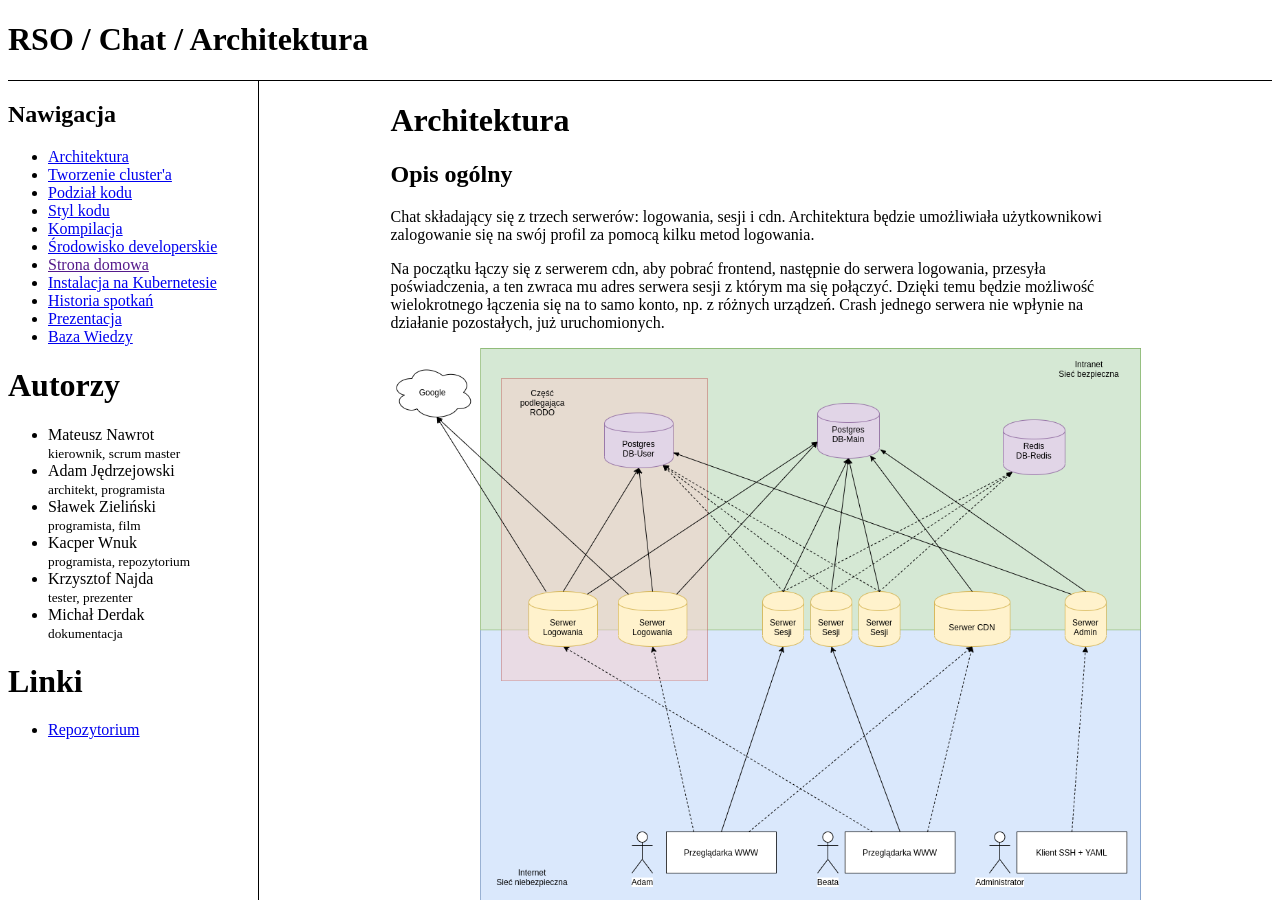
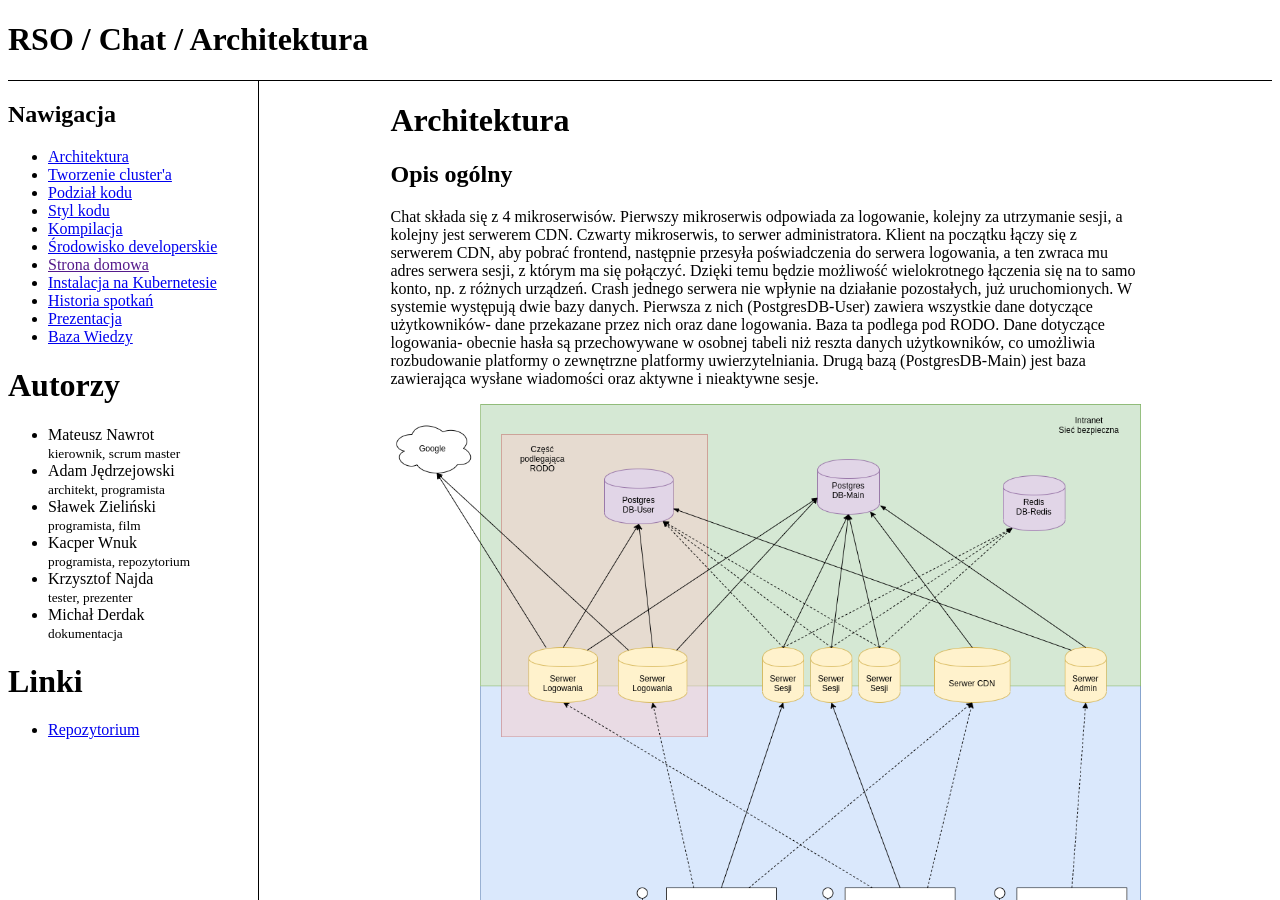
Before and after one commit to kacperwnuk/Chat, a Jekyll site: the page built from docs/architecture.md, in a window 1280 px wide and 900 px high. Built offline with Jekyll 4.4.1, drawn with Linux system fonts in a browser that asks for light colours; some of the changed text lies outside the part shown.

Commit message:
Update architecture.md

```diff
--- a/docs/architecture.md
+++ b/docs/architecture.md
@@ -6,12 +6,7 @@ title: "Architektura"
 ## Opis ogólny
 
 
-Chat składający się z trzech serwerów: logowania, sesji i cdn.
-Architektura będzie umożliwiała użytkownikowi zalogowanie się na swój profil za pomocą kilku metod logowania.
-
-Na początku łączy się z serwerem cdn, aby pobrać frontend, następnie do serwera logowania, przesyła poświadczenia, a ten zwraca mu adres serwera sesji z którym ma się połączyć.
-Dzięki temu będzie możliwość wielokrotnego łączenia się na to samo konto, np. z różnych urządzeń.
-Crash jednego serwera nie wpłynie na działanie pozostałych, już uruchomionych.
+Chat składa się z 4 mikroserwisów. Pierwszy mikroserwis odpowiada za logowanie, kolejny za utrzymanie sesji, a kolejny jest serwerem CDN. Czwarty mikroserwis, to serwer administratora. Klient na początku łączy się z serwerem CDN, aby pobrać frontend, następnie przesyła poświadczenia do serwera logowania, a ten zwraca mu adres serwera sesji, z którym ma się połączyć. Dzięki temu będzie możliwość wielokrotnego łączenia się na to samo konto, np. z różnych urządzeń. Crash jednego serwera nie wpłynie na działanie pozostałych, już uruchomionych. W systemie występują dwie bazy danych. Pierwsza z nich (PostgresDB-User) zawiera wszystkie dane dotyczące użytkowników- dane przekazane przez nich oraz dane logowania. Baza ta podlega pod RODO. Dane dotyczące logowania- obecnie hasła są przechowywane w osobnej tabeli niż reszta danych użytkowników, co umożliwia rozbudowanie platformy o zewnętrzne platformy uwierzytelniania. Drugą bazą (PostgresDB-Main) jest baza zawierająca wysłane wiadomości oraz aktywne i nieaktywne sesje.
 
 
 ![Architektura](assets/architecture.png)
@@ -138,6 +133,8 @@ Serwer ten odpowiada za komunikacje z użytkownikiem, przyjmowaniem nowych wiado
 Użytkownik łączy się z serwerem i podaje klucz sesji.
 Komunikacja z serwerem sesji jest opisana w pliku `./src/share/MessagingSchema.ts`
 
+### Serwer Admin
+W celu obsługi Panelu administracyjnego użyto serwera ssh. Do serwera przesyłane są pliki .yml zawierające dane zapytania (przykładowo stworzenia nowych użytkowników). Serwer przetwarza dane i zwraca wynik zapytania.
 
 ## Diagramy sekwencji
 
```
